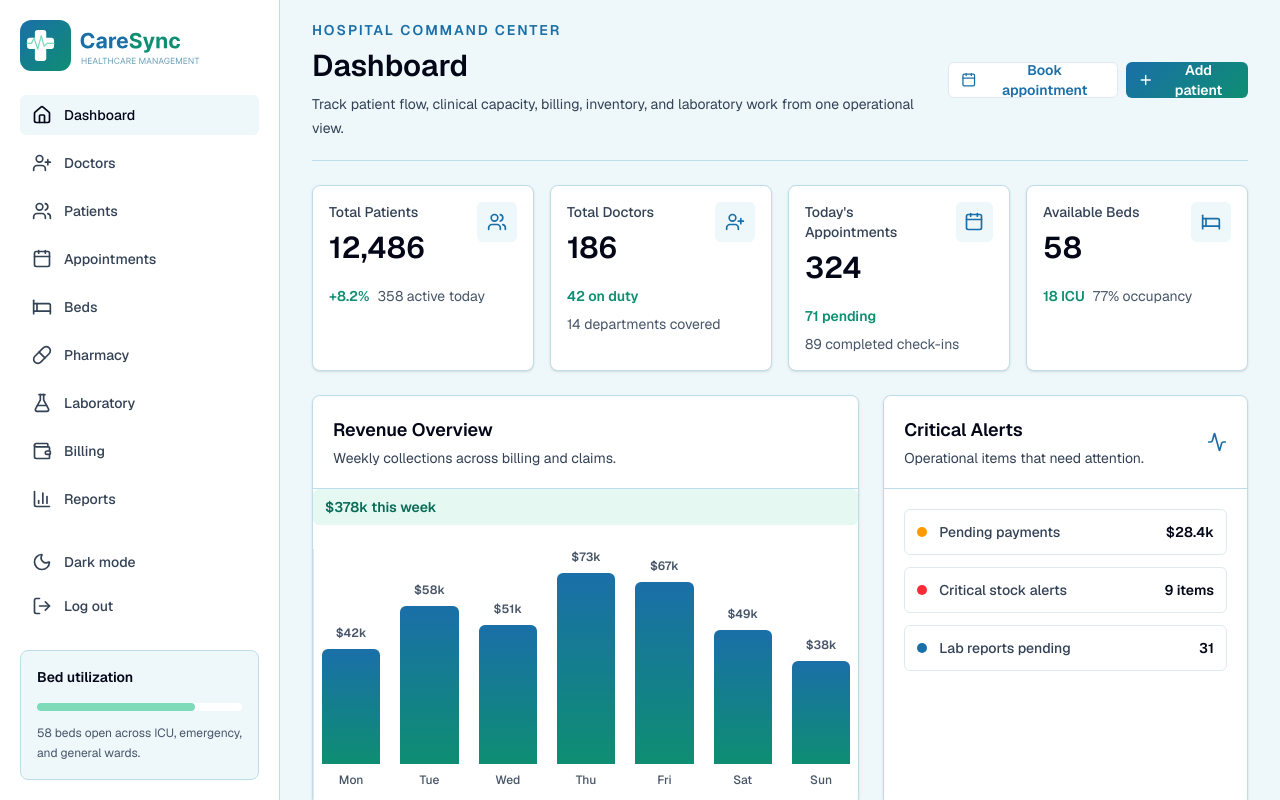
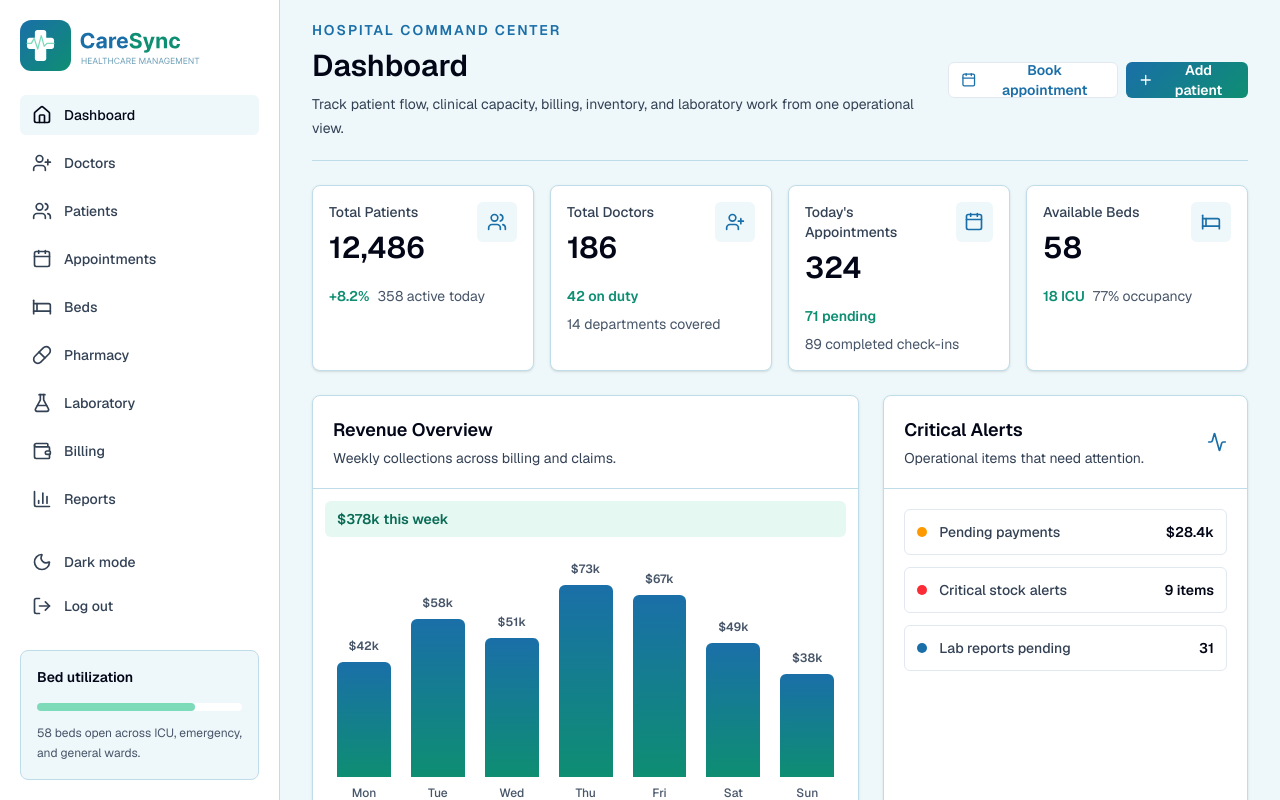
Before and after one commit to Gspatelw3/CareSync, a Next.js app: page /dashboard in a window 1280 px wide. Built offline with nearby package versions, Linux system fonts and the light colour scheme.

Commit message:
style: enhance layout and spacing for dashboard components

```diff
--- a/app/dashboard/page.tsx
+++ b/app/dashboard/page.tsx
@@ -114,9 +114,9 @@ export default function DashboardPage() {
         title="Dashboard"
         description="Track patient flow, clinical capacity, billing, inventory, and laboratory work from one operational view."
         actions={
-          <div className="flex flex-col gap-2 sm:flex-row sm:items-center">
+          <div className="flex flex-col gap-2 sm:flex-row sm:items-center w-full sm:w-auto">
             <Link href="/appointments">
-              <Button variant="secondary" size="sm" type="button">
+              <Button variant="secondary" size="sm" type="button" className="w-full sm:w-auto">
                 <Calendar className="size-4" />
                 Book appointment
               </Button>
@@ -146,10 +146,10 @@ export default function DashboardPage() {
       <div className="mt-6 grid gap-6 xl:grid-cols-[1.5fr_1fr]">
         <Card title="Revenue Overview" description="Weekly collections across billing and claims.">
           <div>
-            <div className="rounded-md bg-[var(--care-mint)]/20 px-3 py-2 text-sm font-semibold text-[var(--care-secondary-dark)]">
+            <div className="rounded-md m-3 bg-[var(--care-mint)]/20 px-3 py-2 text-sm font-semibold text-[var(--care-secondary-dark)]">
               $378k this week
             </div>
-            <div className="mt-6 flex h-64 items-end gap-3 border-b border-l border-[var(--border-default)] px-2 pb-4 sm:gap-5">
+            <div className="mt-6 flex h-64 items-end gap-3 px-6 pb-4 sm:gap-5">
               {revenue.map((day) => (
                 <div
                   className="flex h-full flex-1 flex-col items-center justify-end gap-2"
```
